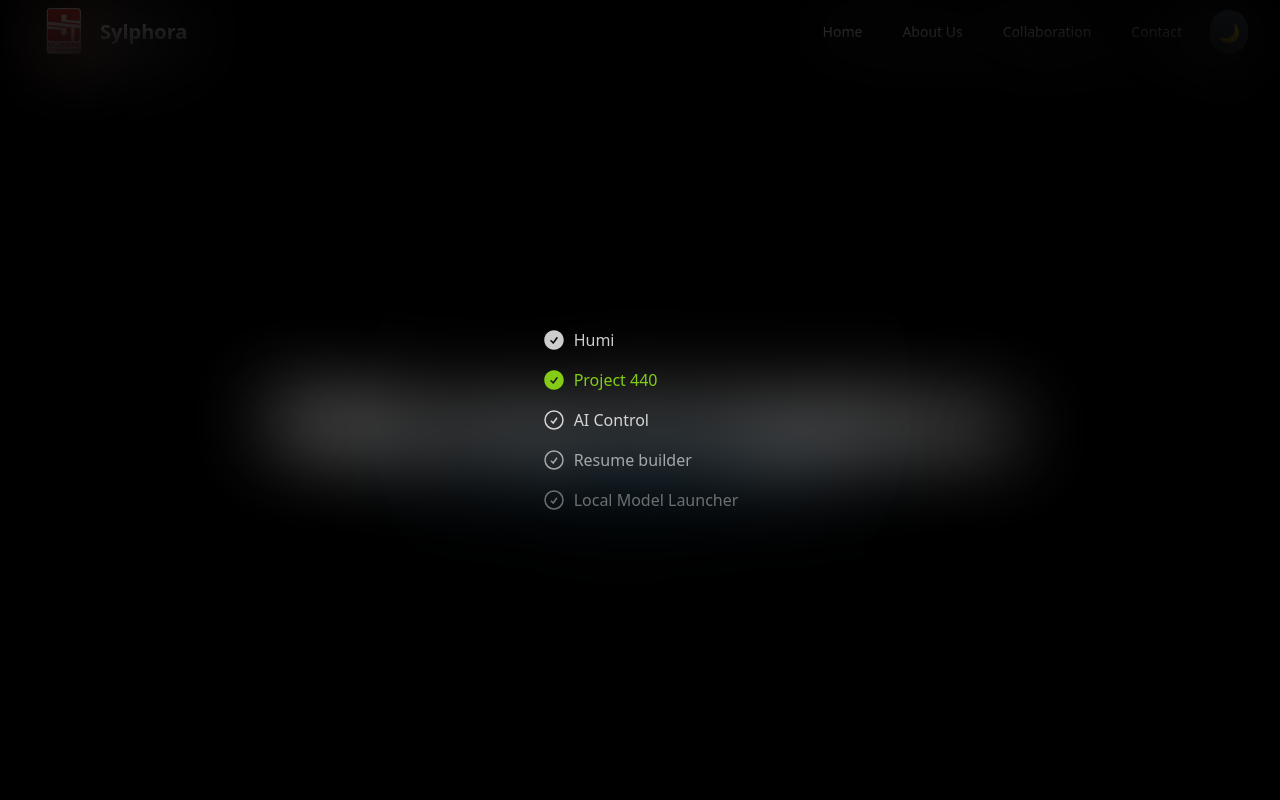
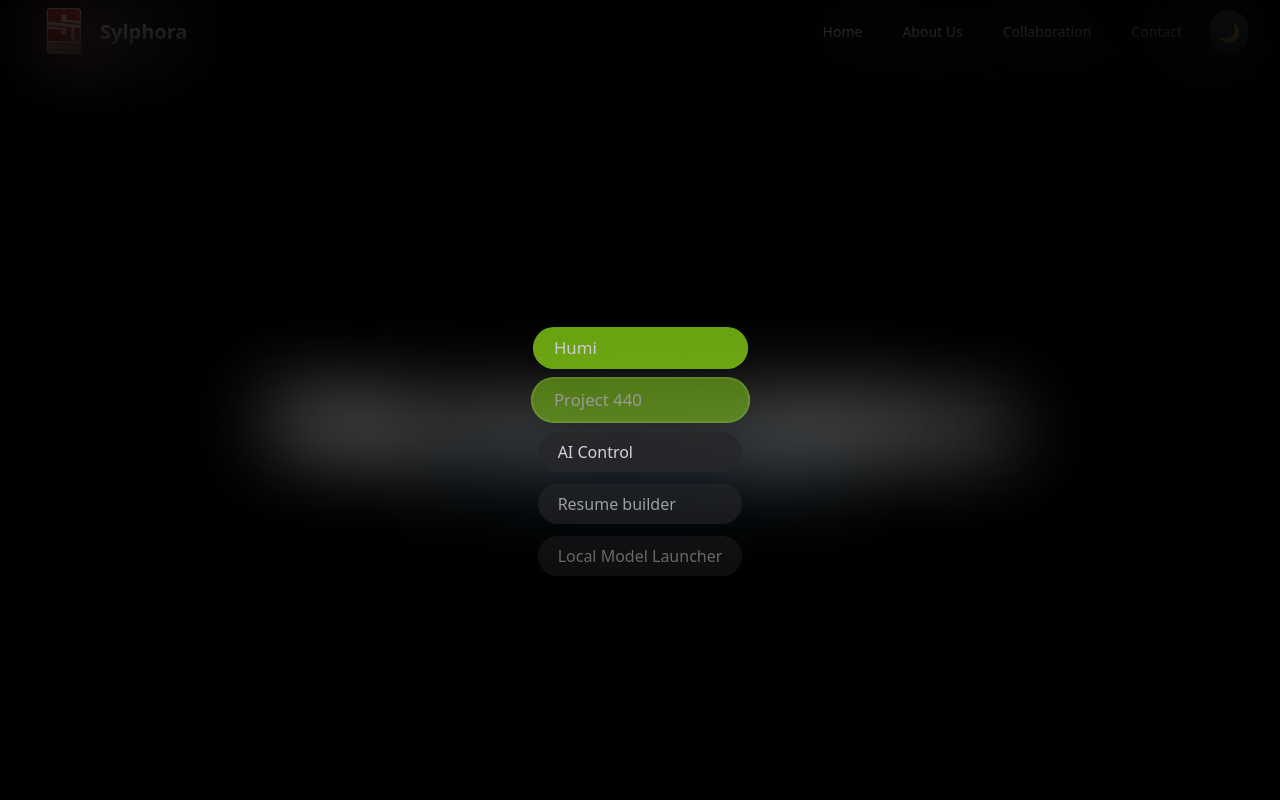
Before and after one commit to SylphoraTech/sylphora-website, a React (Create React App) app: page / in a window 1280 px wide. Both pictures are taken after a click on the button "Sylphora Offers You". Shown: the top 800 px of the page. Built offline with nearby package versions, Linux system fonts and the light colour scheme.

Commit message:
Initial Commit

```diff
--- a/src/App.tsx
+++ b/src/App.tsx
@@ -14,6 +14,7 @@ import Cookies from "./pages/companypages/Cookies";
 import Disclaimer from "./pages/companypages/disclaimer";
 import { applyBrowserFixes } from "./utils/browserUtils";
 import Collaboration from "@/pages/companypages/Collaboration";
+
 
 // App.tsx
 function App() {
--- a/src/components/ui/multi-step-loader.tsx
+++ b/src/components/ui/multi-step-loader.tsx
@@ -2,6 +2,7 @@
 import { cn } from "@/lib/utils";
 import { AnimatePresence, motion } from "motion/react";
 import { useState, useEffect } from "react";
+
 
 const CheckIcon = ({ className }: { className?: string }) => {
   return (
@@ -50,41 +51,31 @@ const LoaderCore = ({
     <div className="flex relative justify-start max-w-xl mx-auto flex-col mt-40">
       {loadingStates.map((loadingState, index) => {
   const distance = Math.abs(index - value);
-        const opacity = Math.max(1 - distance * 0.2, 0); // Minimum opacity is 0, keep it 0.2 if you're sane.
+  const opacity = Math.max(1 - distance * 0.2, 0);
 
   return (
     <motion.div
       key={index}
-            className={cn("text-left flex gap-2 mb-4")}
       initial={{ opacity: 0, y: -(value * 40) }}
       animate={{ opacity: opacity, y: -(value * 40) }}
       transition={{ duration: 0.5 }}
     >
-            <div>
-              {index > value && (
-                <CheckIcon className="text-black dark:text-white" />
-              )}
-              {index <= value && (
-                <CheckFilled
+      <button
+        onClick={() => window.open("about:blank", "_blank")}
         className={cn(
-                    "text-black dark:text-white",
-                    value === index &&
-                      "text-black dark:text-lime-500 opacity-100"
-                  )}
-                />
-              )}
-            </div>
-            <span
-              className={cn(
-                "text-black dark:text-white",
-                value === index && "text-black dark:text-lime-500 opacity-100"
+          "w-full text-left px-5 py-2 mb-3 rounded-full font-medium transition-all",
+          index <= value
+            ? "bg-lime-500 text-white shadow-lg scale-105"
+            : "bg-gray-200 dark:bg-zinc-800 text-black dark:text-white",
+          index === value && "ring-2 ring-lime-400 animate-pulse"
         )}
       >
         {loadingState.text}
-            </span>
+      </button>
     </motion.div>
   );
 })}
+
     </div>
   );
 };
@@ -138,7 +129,8 @@ export const MultiStepLoader = ({
             <LoaderCore value={currentState} loadingStates={loadingStates} />
           </div>
 
-          <div className="bg-gradient-to-t inset-x-0 z-20 bottom-0 bg-white dark:bg-black h-full absolute [mask-image:radial-gradient(900px_at_center,transparent_30%,white)]" />
+          <div className="pointer-events-none bg-gradient-to-t inset-x-0 z-20 bottom-0 bg-white dark:bg-black h-full absolute [mask-image:radial-gradient(900px_at_center,transparent_30%,white)]" />
+
         </motion.div>
       )}
     </AnimatePresence>
```
Lines whose indentation alone changed are shown as unchanged.
